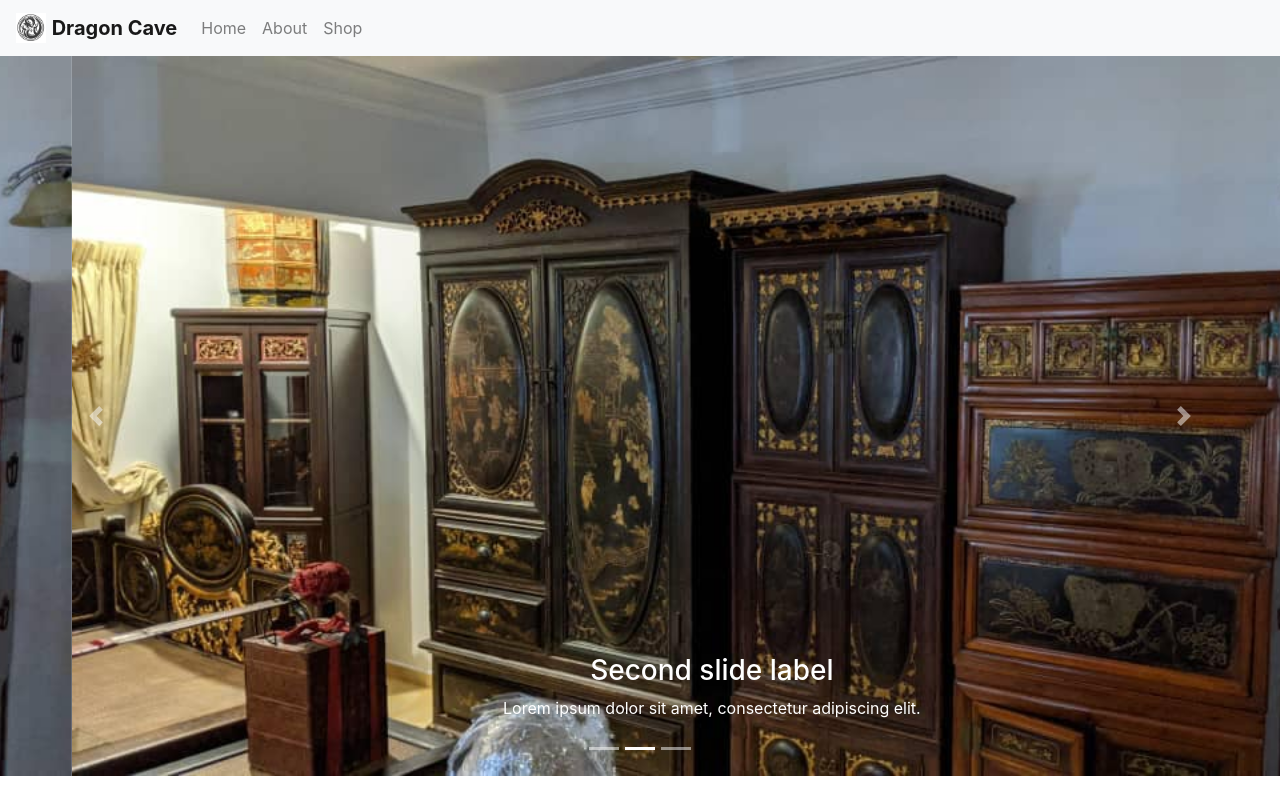
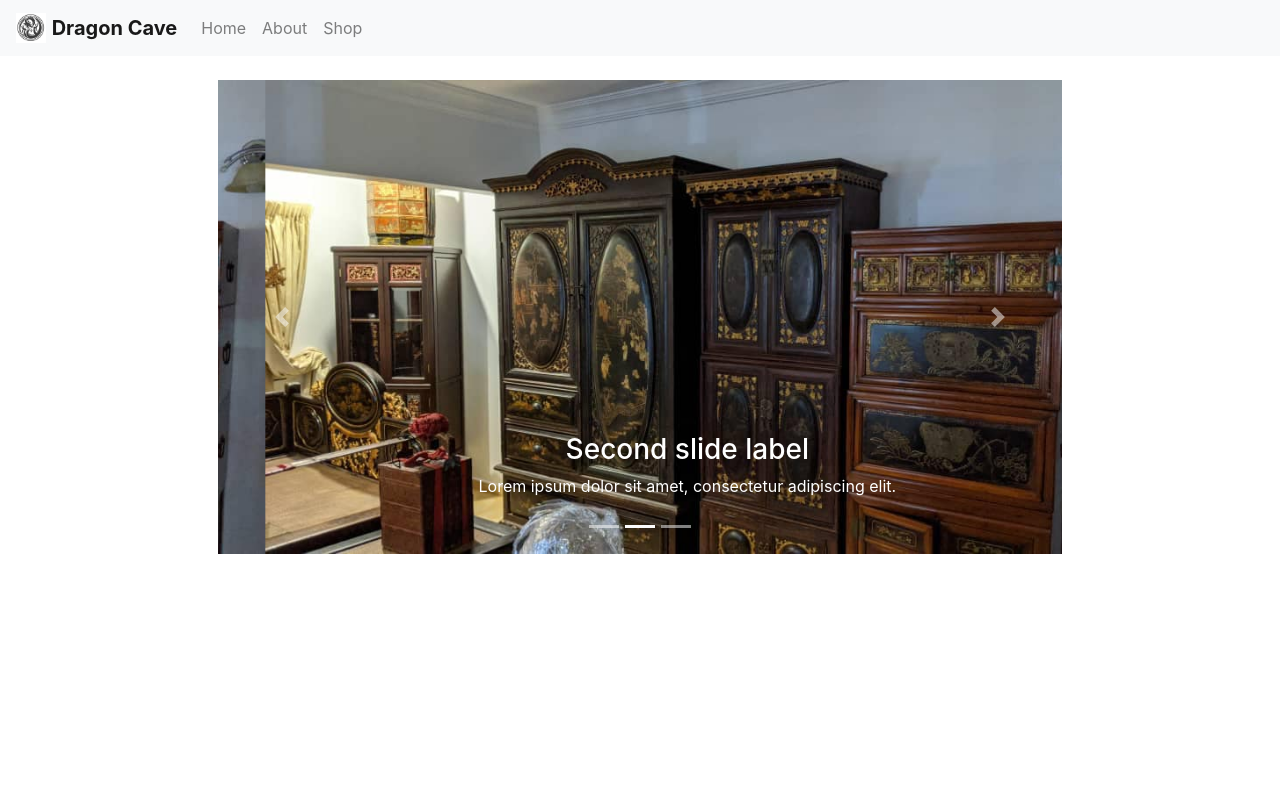
Before and after one commit to TheLastPiixel/dragon-cave-website, a React (Create React App) app: page / in a window 1280 px wide. Built offline with nearby package versions, Linux system fonts and the light colour scheme.

Commit message:
Styled picture slide

```diff
--- a/src/App.js
+++ b/src/App.js
@@ -1,52 +1,16 @@
 import logo from './logo.svg';
 import './App.css';
 import NavigationBar from './Components/NavigationBar';
+import Carousel from './HomePage/PictureSlides';
 import 'bootstrap/dist/css/bootstrap.min.css';
-import Carousel from 'react-bootstrap/Carousel';
-import Image1 from "./test.jpg";
+
+//npx crcf components/Button Input
 
 function App() {
   return (
     <div className="App">
       <NavigationBar />
-
-      <Carousel>
-        <Carousel.Item>
-          <img
-            className="d-block w-100"
-            src={Image1}
-            alt="First slide"
-          />
-          <Carousel.Caption>
-            <h3>First slide label</h3>
-            <p>Nulla vitae elit libero, a pharetra augue mollis interdum.</p>
-          </Carousel.Caption>
-        </Carousel.Item>
-        <Carousel.Item>
-          <img
-            className="d-block w-100"
-            src={Image1}
-            alt="Third slide"
-          />
-
-          <Carousel.Caption>
-            <h3>Second slide label</h3>
-            <p>Lorem ipsum dolor sit amet, consectetur adipiscing elit.</p>
-          </Carousel.Caption>
-        </Carousel.Item>
-        <Carousel.Item>
-          <img
-            className="d-block w-100"
-            src={Image1}
-            alt="Third slide"
-          />
-
-          <Carousel.Caption>
-            <h3>Third slide label</h3>
-            <p>Praesent commodo cursus magna, vel scelerisque nisl consectetur.</p>
-          </Carousel.Caption>
-        </Carousel.Item>
-      </Carousel>
+      <Carousel />
     </div>
   );
 }
--- /dev/null
+++ b/src/HomePage/PictureSlides/PictureSlides.css
@@ -0,0 +1,4 @@
+.SlideImage {
+    width: 960px;
+    height: 540px;
+}
--- /dev/null
+++ b/src/HomePage/PictureSlides/PictureSlides.js
@@ -0,0 +1,56 @@
+import React, { Component } from 'react';
+import './PictureSlides.css';
+import Carousel from 'react-bootstrap/Carousel';
+import Image1 from "./test.jpg";
+
+class PictureSlides extends Component {
+  render() {
+    return (
+      <div class="row">
+        <div class="col-md-2" />
+        <div class="col-md-8">
+          <br />
+          <Carousel class="slides">
+            <Carousel.Item>
+              <img
+                src={Image1}
+                className="d-block w-100"
+                alt="First slide"
+              />
+              <Carousel.Caption>
+                <h3>First slide label</h3>
+                <p>Nulla vitae elit libero, a pharetra augue mollis interdum.</p>
+              </Carousel.Caption>
+            </Carousel.Item>
+            <Carousel.Item>
+              <img
+                src={Image1}
+                className="d-block w-100"
+                alt="Third slide"
+              />
+
+              <Carousel.Caption>
+                <h3>Second slide label</h3>
+                <p>Lorem ipsum dolor sit amet, consectetur adipiscing elit.</p>
+              </Carousel.Caption>
+            </Carousel.Item>
+            <Carousel.Item>
+              <img
+                src={Image1}
+                className="d-block w-100"
+                alt="Third slide"
+              />
+
+              <Carousel.Caption>
+                <h3>Third slide label 3</h3>
+                <p>Praesent commodo cursus magna, vel scelerisque nisl consectetur.</p>
+              </Carousel.Caption>
+            </Carousel.Item>
+          </Carousel>
+        </div>
+      </div>
+    );
+  }
+}
+
+export default PictureSlides;
--- /dev/null
+++ b/src/HomePage/PictureSlides/index.js
@@ -0,0 +1 @@
+export { default } from './PictureSlides';
```
Also changed, not shown: src/HomePage/PictureSlides/test.jpg (renamed from src/test.jpg), 1 other file (tests, documents, lock files or other folders).
